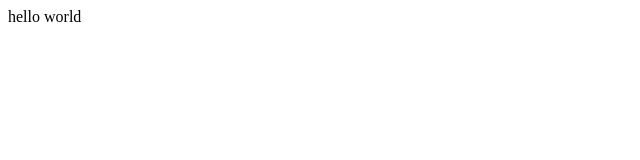
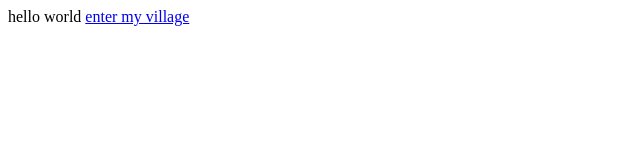
Before and after one commit to milakj/dmst103game, a plain HTML site: page index.html in a window 1280 px wide. Shown: the whole page, without its empty margins (0-640 px from the left). Drawn offline with Linux system fonts and the light colour scheme.

Commit message:
Update index.html

```diff
--- a/index.html
+++ b/index.html
@@ -1,2 +1,3 @@
 hello world
-<a href="https://milakj.github.io/dmst103game/DMST_103_Twine_Game.html">
+<a href="https://milakj.github.io/dmst103game/DMST_103_Twine_Game.html">enter my
+village</a>
```
